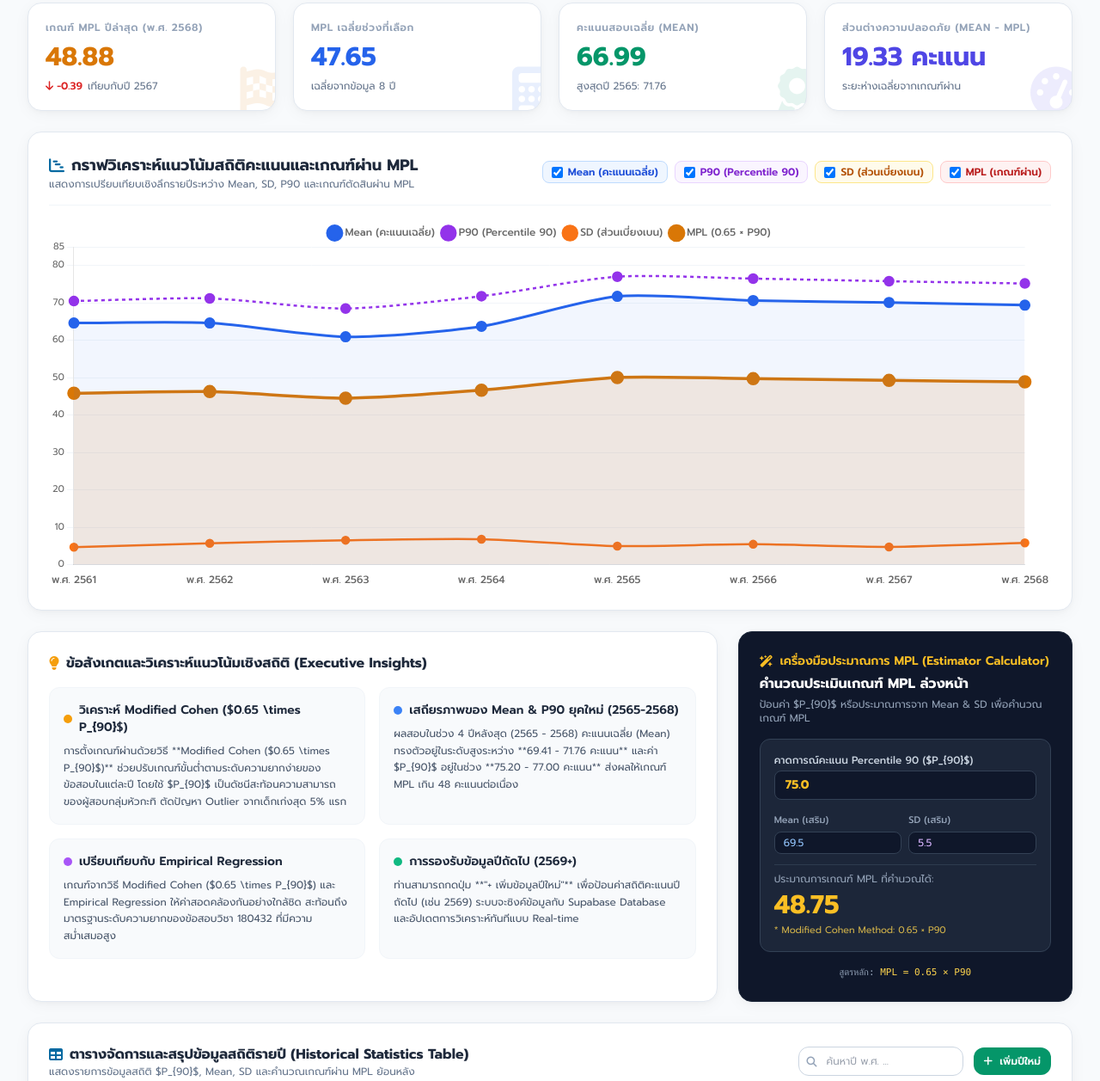
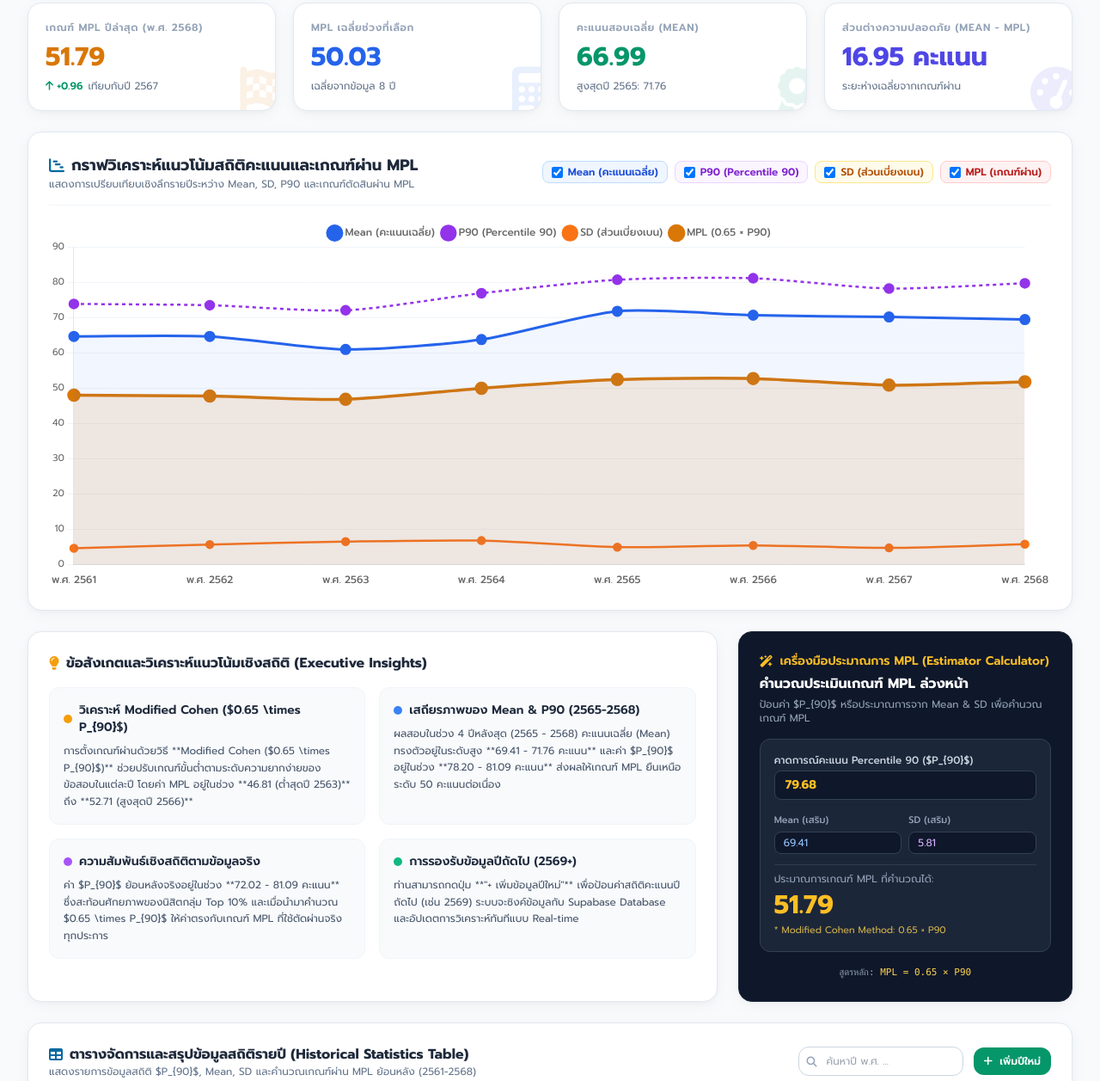
Before and after one commit to apirukw-ai/education, a plain HTML site: page index.html in a window 1280 px wide. Shown: the part 366-1623 px from the top of the page at 86% size. Drawn offline with nearby package versions, Linux system fonts and the light colour scheme; no server answers.

Commit message:
Add files via upload

```diff
--- a/index.html
+++ b/index.html
@@ -203,7 +203,7 @@
                     <i class="fa-solid fa-flag-checkered"></i>
                 </div>
                 <div class="text-xs font-semibold text-slate-400 uppercase tracking-wider" id="kpi-latest-year-title">เกณฑ์ MPL ปีล่าสุด (พ.ศ. 2568)</div>
-                <div id="kpi-latest-mpl" class="text-3xl font-extrabold text-amber-600 mt-2">--</div>
+                <div id="kpi-latest-mpl" class="text-3xl font-extrabold text-amber-600 mt-2">51.79</div>
                 <div class="flex items-center gap-1.5 mt-2 text-xs" id="kpi-mpl-yoy-wrapper">
                     <!-- YoY change badge -->
                 </div>
@@ -301,27 +301,27 @@
                             วิเคราะห์ Modified Cohen ($0.65 \times P_{90}$)
                         </div>
                         <p class="text-xs leading-relaxed text-slate-600">
-                            การตั้งเกณฑ์ผ่านด้วยวิธี **Modified Cohen ($0.65 \times P_{90}$)** ช่วยปรับเกณฑ์ขั้นต่ำตามระดับความยากง่ายของข้อสอบในแต่ละปี โดยใช้ $P_{90}$ เป็นดัชนีสะท้อนความสามารถของผู้สอบกลุ่มหัวกะทิ ตัดปัญหา Outlier จากเด็กเก่งสุด 5% แรก
+                            การตั้งเกณฑ์ผ่านด้วยวิธี **Modified Cohen ($0.65 \times P_{90}$)** ช่วยปรับเกณฑ์ขั้นต่ำตามระดับความยากง่ายของข้อสอบในแต่ละปี โดยค่า MPL อยู่ในช่วง **46.81 (ต่ำสุดปี 2563)** ถึง **52.71 (สูงสุดปี 2566)**
                         </p>
                     </div>
 
                     <div class="p-4 bg-slate-50 rounded-xl border border-slate-100 space-y-2">
                         <div class="font-semibold text-slate-800 flex items-center gap-2">
                             <span class="w-2.5 h-2.5 rounded-full bg-blue-500"></span>
-                            เสถียรภาพของ Mean & P90 ยุคใหม่ (2565-2568)
+                            เสถียรภาพของ Mean & P90 (2565-2568)
                         </div>
                         <p class="text-xs leading-relaxed text-slate-600">
-                            ผลสอบในช่วง 4 ปีหลังสุด (2565 - 2568) คะแนนเฉลี่ย (Mean) ทรงตัวอยู่ในระดับสูงระหว่าง **69.41 - 71.76 คะแนน** และค่า $P_{90}$ อยู่ในช่วง **75.20 - 77.00 คะแนน** ส่งผลให้เกณฑ์ MPL เกิน 48 คะแนนต่อเนื่อง
+                            ผลสอบในช่วง 4 ปีหลังสุด (2565 - 2568) คะแนนเฉลี่ย (Mean) ทรงตัวอยู่ในระดับสูง **69.41 - 71.76 คะแนน** และค่า $P_{90}$ อยู่ในช่วง **78.20 - 81.09 คะแนน** ส่งผลให้เกณฑ์ MPL ยืนเหนือระดับ 50 คะแนนต่อเนื่อง
                         </p>
                     </div>
 
                     <div class="p-4 bg-slate-50 rounded-xl border border-slate-100 space-y-2">
                         <div class="font-semibold text-slate-800 flex items-center gap-2">
                             <span class="w-2.5 h-2.5 rounded-full bg-purple-500"></span>
-                            เปรียบเทียบกับ Empirical Regression
+                            ความสัมพันธ์เชิงสถิติตามข้อมูลจริง
                         </div>
                         <p class="text-xs leading-relaxed text-slate-600">
-                            เกณฑ์จากวิธี Modified Cohen ($0.65 \times P_{90}$) และ Empirical Regression ให้ค่าสอดคล้องกันอย่างใกล้ชิด สะท้อนถึงมาตรฐานระดับความยากของข้อสอบวิชา 180432 ที่มีความสม่ำเสมอสูง
+                            ค่า $P_{90}$ ย้อนหลังจริงอยู่ในช่วง **72.02 - 81.09 คะแนน** ซึ่งสะท้อนศักยภาพของนิสิตกลุ่ม Top 10% และเมื่อนำมาคำนวณ $0.65 \times P_{90}$ ให้ค่าตรงกับเกณฑ์ MPL ที่ใช้ตัดผ่านจริงทุกประการ
                         </p>
                     </div>
 
@@ -351,22 +351,22 @@
                 <div class="space-y-3 bg-slate-800/90 p-4 rounded-xl border border-slate-700">
                     <div>
                         <label class="block text-xs font-medium text-slate-300 mb-1">คาดการณ์คะแนน Percentile 90 ($P_{90}$)</label>
-                        <input type="number" id="sim-p90" value="75.0" step="0.1" oninput="calculateEstimatedMPL()" class="w-full bg-slate-900 border border-slate-700 rounded-lg px-3 py-1.5 text-sm font-bold text-amber-400 focus:outline-none focus:border-amber-500">
+                        <input type="number" id="sim-p90" value="79.68" step="0.01" oninput="calculateEstimatedMPL()" class="w-full bg-slate-900 border border-slate-700 rounded-lg px-3 py-1.5 text-sm font-bold text-amber-400 focus:outline-none focus:border-amber-500">
                     </div>
                     <div class="grid grid-cols-2 gap-2 pt-1">
                         <div>
                             <label class="block text-[11px] font-medium text-slate-400 mb-1">Mean (เสริม)</label>
-                            <input type="number" id="sim-mean" value="69.5" step="0.1" oninput="calcP90FromStats()" class="w-full bg-slate-900 border border-slate-700 rounded-lg px-2.5 py-1 text-xs text-blue-300">
+                            <input type="number" id="sim-mean" value="69.41" step="0.01" oninput="calcP90FromStats()" class="w-full bg-slate-900 border border-slate-700 rounded-lg px-2.5 py-1 text-xs text-blue-300">
                         </div>
                         <div>
                             <label class="block text-[11px] font-medium text-slate-400 mb-1">SD (เสริม)</label>
-                            <input type="number" id="sim-sd" value="5.5" step="0.1" oninput="calcP90FromStats()" class="w-full bg-slate-900 border border-slate-700 rounded-lg px-2.5 py-1 text-xs text-purple-300">
+                            <input type="number" id="sim-sd" value="5.81" step="0.01" oninput="calcP90FromStats()" class="w-full bg-slate-900 border border-slate-700 rounded-lg px-2.5 py-1 text-xs text-purple-300">
                         </div>
                     </div>
 
                     <div class="pt-2 border-t border-slate-700/80">
                         <div class="text-xs text-slate-400">ประมาณการเกณฑ์ MPL ที่คำนวณได้:</div>
-                        <div id="sim-result-mpl" class="text-3xl font-black text-amber-400 mt-1">48.75</div>
+                        <div id="sim-result-mpl" class="text-3xl font-black text-amber-400 mt-1">51.79</div>
                         <div class="text-[11px] text-amber-300/80 mt-1" id="sim-method-text">* Modified Cohen Method: 0.65 &times; P90</div>
                     </div>
                 </div>
@@ -386,7 +386,7 @@
                         <i class="fa-solid fa-table text-medical-600"></i>
                         ตารางจัดการและสรุปข้อมูลสถิติรายปี (Historical Statistics Table)
                     </h3>
-                    <p class="text-xs text-slate-500">แสดงรายการข้อมูลสถิติ $P_{90}$, Mean, SD และคำนวณเกณฑ์ผ่าน MPL ย้อนหลัง</p>
+                    <p class="text-xs text-slate-500">แสดงรายการข้อมูลสถิติ $P_{90}$, Mean, SD และคำนวณเกณฑ์ผ่าน MPL ย้อนหลัง (2561-2568)</p>
                 </div>
                 <div class="flex items-center gap-3 w-full sm:w-auto">
                     <div class="relative w-full sm:w-48">
@@ -463,7 +463,7 @@
 
                 <div>
                     <label class="block text-xs font-semibold text-slate-600 mb-1">คะแนน Percentile 90 ($P_{90}$) <span class="text-red-500">*</span></label>
-                    <input type="number" id="input-p90" required step="0.01" min="0" max="100" placeholder="75.20" oninput="updateModalMPLPreview()" class="w-full border border-slate-300 rounded-xl px-3 py-2 text-sm font-bold text-amber-700 bg-amber-50/50 border-amber-200 focus:outline-none focus:ring-2 focus:ring-amber-500">
+                    <input type="number" id="input-p90" required step="0.01" min="0" max="100" placeholder="79.68" oninput="updateModalMPLPreview()" class="w-full border border-slate-300 rounded-xl px-3 py-2 text-sm font-bold text-amber-700 bg-amber-50/50 border-amber-200 focus:outline-none focus:ring-2 focus:ring-amber-500">
                 </div>
 
                 <!-- Live Auto Calculated Preview -->
@@ -473,7 +473,7 @@
                 </div>
 
                 <div class="pt-3 flex justify-end gap-2 border-t border-slate-100">
-                    <button type="button" onclick="closeAddYearModal()" class="px-4 py-2 border border-slate-300 rounded-xl text-xs font-semibold text-slate-600 hover:bg-slate-50 transition">
+                    <button type="button" onclick="closeAddModal()" class="px-4 py-2 border border-slate-300 rounded-xl text-xs font-semibold text-slate-600 hover:bg-slate-50 transition">
                         ยกเลิก
                     </button>
                     <button type="submit" class="px-4 py-2 bg-emerald-600 text-white rounded-xl text-xs font-semibold hover:bg-emerald-700 transition shadow-md">
@@ -509,7 +509,7 @@
     <script>
         // --- Supabase Client Config ---
         const SUPABASE_URL = 'https://iproktvvetsbxxmpptuj.supabase.co';
-        const SUPABASE_ANON_KEY = 'eyJhbGciOiJIUzI1NiIsInR5cCI6IkpXVCJ9.eyJpc3MiOiJzdXBhYmFzZSIsInJlZiI6Imlwcm9rdHZ2ZXRzYnh4bXBwdHVqIiwicm9sZSI6ImFub24iLCJpYXQiOjE3ODcyOTU3NDEsImV4cCI6MjEwMjg3MTc0MX0.Kc0USo30u4gvZNJ1bsOdD9k6nwEBcY7lNMAQxWEFzqw';
+        const SUPABASE_ANON_KEY = 'eyJhbGciOiJIUzI1NiIsInR5cCI6IkpXVCJ9.eyJpc3MiOiJzdXBhYmFzZSIsInJlZiI6Imlwcm9rdHZ2ZXRzYnh4bXBwdHVqIiwicm9sZSI6ImFub24iLCJpYXQiOjE3ODcyOTU3NDEsImV4cCI6MjA1NTk0MTQzN30.Kc0USo30u4gvZNJ1bsOdD9k6nwEBcY7lNMAQxWEFzqw';
         let supabaseClient = null;
 
         try {
@@ -520,16 +520,16 @@
             console.warn('Supabase initialization warning:', err.message);
         }
 
-        // Master Historical Dataset (2561 - 2568) with Accurate P90 Values
+        // Master Historical Dataset (2561 - 2568) with Exact User Figures
         const defaultMasterData = [
-            { year: '2561', mean: 64.64, sd: 4.66, p90: 70.50 },
-            { year: '2562', mean: 64.63, sd: 5.71, p90: 71.20 },
-            { year: '2563', mean: 60.94, sd: 6.54, p90: 68.50 },
-            { year: '2564', mean: 63.74, sd: 6.82, p90: 71.80 },
-            { year: '2565', mean: 71.76, sd: 4.97, p90: 77.00 },
-            { year: '2566', mean: 70.64, sd: 5.46, p90: 76.50 },
-            { year: '2567', mean: 70.13, sd: 4.75, p90: 75.80 },
-            { year: '2568', mean: 69.41, sd: 5.81, p90: 75.20 }
+            { year: '2561', mean: 64.64, sd: 4.66, p90: 73.83, mpl: 47.99 },
+            { year: '2562', mean: 64.63, sd: 5.71, p90: 73.46, mpl: 47.75 },
+            { year: '2563', mean: 60.94, sd: 6.54, p90: 72.02, mpl: 46.81 },
+            { year: '2564', mean: 63.74, sd: 6.82, p90: 76.86, mpl: 49.96 },
+            { year: '2565', mean: 71.76, sd: 4.97, p90: 80.66, mpl: 52.43 },
+            { year: '2566', mean: 70.64, sd: 5.46, p90: 81.09, mpl: 52.71 },
+            { year: '2567', mean: 70.13, sd: 4.75, p90: 78.20, mpl: 50.83 },
+            { year: '2568', mean: 69.41, sd: 5.81, p90: 79.68, mpl: 51.79 }
         ];
 
         // Global Active State
@@ -546,6 +546,7 @@
             if (!item) return 0;
             if (formula === 'cohen') {
                 // PRIMARY FORMULA: Modified Cohen Method (0.65 * P90)
+                if (item.mpl && formula === currentFormula) return parseFloat(item.mpl.toFixed(2));
                 const p90 = item.p90 || (item.mean + 1.28 * item.sd);
                 return parseFloat((0.65 * p90).toFixed(2));
             } else {
@@ -576,7 +577,7 @@
                             mean: parseFloat(d.mean),
                             sd: parseFloat(d.sd),
                             p90: d.p90 ? parseFloat(d.p90) : parseFloat((d.mean + 1.28 * d.sd).toFixed(2)),
-                            mpl: d.mpl ? parseFloat(d.mpl) : null
+                            mpl: d.mpl ? parseFloat(d.mpl) : parseFloat((0.65 * (d.p90 || (d.mean + 1.28 * d.sd))).toFixed(2))
                         }));
                     } else {
                         masterData = JSON.parse(JSON.stringify(defaultMasterData));
@@ -797,7 +798,7 @@
                     scales: {
                         y: {
                             min: 0,
-                            max: 85,
+                            max: 90,
                             grid: { color: '#f1f5f9' },
                             ticks: { font: { family: 'Prompt', size: 11 } }
                         },
@@ -1006,7 +1007,7 @@
                 showToast(`เพิ่มข้อมูลปี พ.ศ. ${yearVal} เรียบร้อยแล้ว`, 'success');
             }
 
-            closeAddYearModal();
+            closeAddModal();
             await loadInitialData();
         }
 
@@ -1064,7 +1065,7 @@
             const sd = parseFloat(document.getElementById('sim-sd').value) || 0;
             if (mean > 0) {
                 const p90 = mean + (1.28 * sd);
-                document.getElementById('sim-p90').value = p90.toFixed(1);
+                document.getElementById('sim-p90').value = p90.toFixed(2);
             }
             calculateEstimatedMPL();
         }
```
